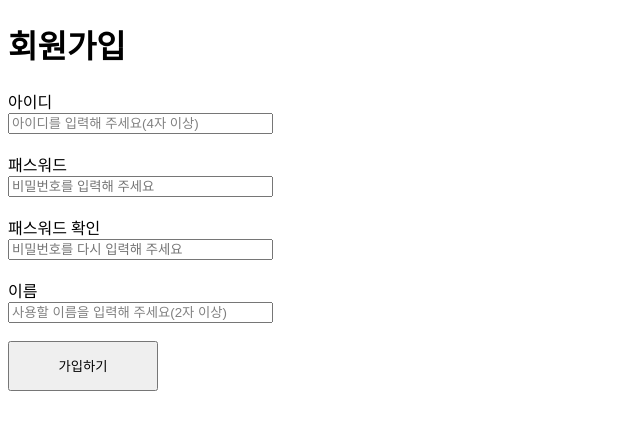
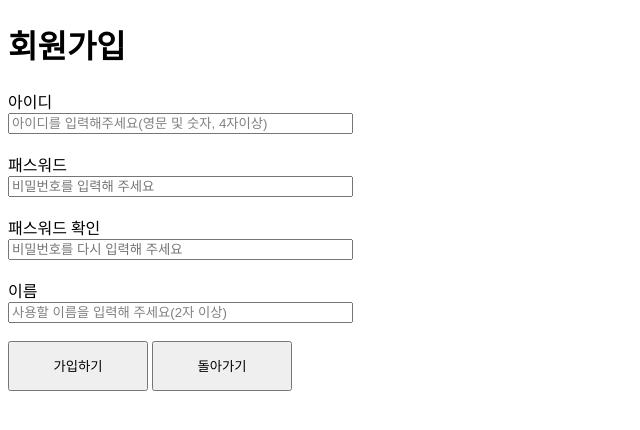
Before and after one commit to songarden/Square, a Flask app: page /signup in a window 1280 px wide. Shown: the top 430 px of the page, without its empty margins (0-640 px from the left). Run offline with Flask 3, Linux system fonts and the light colour scheme.

```diff
--- a/app.py
+++ b/app.py
@@ -1,5 +1,6 @@
 from flask import Flask, render_template, request, jsonify, redirect, url_for
 from pymongo import MongoClient
+import re
 
 app = Flask(__name__)
 
@@ -86,25 +87,49 @@ def signup_process():
         password_confirm = data["password_confirm"]
         username = data["username"]
 
+        # 에러를 받을 딕셔너리를 만든다
+        errors = {}
+
+        # 유저 id가 영문, 숫자가 아니면 에러 메세지를 반환한다
+        pattern = "^[A-Za-z0-9]+$"
+        if not re.match(pattern, userid):
+            errors["useridError"] = "id는 영문 및 숫자로 구성되어야 합니다"
+
         # 유저 id가 너무 짧으면 에러 메세지를 반환한다
         if len(userid) <= 3:
-            return jsonify({"useridError": "id가 너무 짧습니다"})
+            errors["useridError"] = "id가 너무 짧습니다"
+
+        # 유저 id에 공백이 있으면 에러 메세지를 반환한다
+        if ' ' in userid:
+            errors["useridError"] = "id에는 공백이 없어야 합니다"
 
         # 유저 이름이 너무 짧으면 에러 메세지를 반환한다
-        if len(userid) <= 1:
-            return jsonify({"usernameError": "이름이 너무 짧습니다"})
+        if len(username) <= 1:
+            errors["usernameError"] = "이름이 너무 짧습니다"
+
+        # 유저 이름에 공백이 있으면 에러 메세지를 반환한다
+        if ' ' in username:
+            errors["usernameError"] = "이름에는 공백이 없어야 합니다"
+
+        # 패스워드가 너무 짧으면 에러 메세지를 반환한다
+        if len(password) <= 4:
+            errors["passwordconfirmError"] = "패스워드가 너무 짧습니다"
 
         # 패스워드가 일치하지 않으면 에러 메세지를 반환한다
         if password != password_confirm:
-            return jsonify({"passwordconfirmError": "패스워드가 일치하지 않습니다"})
+            errors["passwordconfirmError"] = "패스워드가 일치하지 않습니다"
 
         # 유저 id가 기존에 있는지 검증한다. 있으면 에러 메세지를 띄운다
         check_userid = db.users.find_one({"userid": userid})
         check_username = db.users.find_one({"username": username})
         if check_userid is not None:
-            return jsonify({"useridError": "아이디가 중복됩니다"})
+            errors["useridError"] = "이미 등록된 아이디입니다"
         if check_username is not None:
-            return jsonify({"usernameError": "이름이 중복됩니다"})
+            errors["usernameError"] = "이미 등록된 이름입니다"
+
+        # 에러가 있으면 클라이언트에 반환한다
+        if errors:
+            return jsonify(errors)
 
         # 검증을 통과하면 db에 유저 정보를 저장한다.
         user_new = {
@@ -115,7 +140,8 @@ def signup_process():
             "max_score_date": "",
         }
         db.users.insert_one(user_new)
-        # 성공하면 메인 페이지로 돌아간다
+        # # 성공하면 메인 페이지로 돌아간다
         return jsonify({"success":"회원 가입이 완료되었습니다!"})
+        return redirect("/main")
 
 app.run("0.0.0.0", port=5020, threaded=True, debug=True)
--- a/templates/ranking.j2
+++ b/templates/ranking.j2
@@ -28,5 +28,6 @@
         </tr>
         {% endfor %}
     </table>
+    <a href="/main"><button style="width: 140px; height : 50px;">다시하기</button></a>
 </body>
 </html>
--- a/templates/signup.j2
+++ b/templates/signup.j2
@@ -29,30 +29,32 @@
         <div>
             <label for="userid">아이디</label>
             <br>
-            <input type="text" name="userid" id="userid" required placeholder="아이디를 입력해 주세요(4자 이상)" size=30>
+            <input type="text" name="userid" id="userid" required placeholder="아이디를 입력해주세요(영문 및 숫자, 4자이상)" size=40>
             <div id="errormsg_id" , class="error"></div>
             <br>
 
             <label for="password">패스워드</label>
             <br>
-            <input type="password" name="password" id="password" required placeholder="비밀번호를 입력해 주세요" size=30>
+            <input type="password" name="password" id="password" required placeholder="비밀번호를 입력해 주세요" size=40>
             <div id="errormsg_pw" , class="error"></div>
             <br>
 
             <label for="password">패스워드 확인</label>
             <br>
             <input type="password" name="password_confirm" id="password_confirm" required placeholder="비밀번호를 다시 입력해 주세요"
-                size=30>
+                size=40>
             <div id="errormsg_pw_confirm" , class="error"></div>
             <br>
 
             <label for="username">이름</label>
             <br>
-            <input type="text" name="username" id="username" required placeholder="사용할 이름을 입력해 주세요(2자 이상)" size=30>
+            <input type="text" name="username" id="username" required placeholder="사용할 이름을 입력해 주세요(2자 이상)" size=40>
             <div id="errormsg_name" , class="error"></div>
             <br>
 
-            <button onclick="submit()" style="width: 150px; height : 50px;">가입하기</button>
+            <button onclick="submit()" style="width: 140px; height : 50px;">가입하기</button>
+            <a href="/main"><button style="width: 140px; height : 50px;">돌아가기</button></a>
+
         </div>
     </div>
 
@@ -108,6 +110,7 @@
                 }
                 if (result.success){
                     alert(result.success);
+                    window.location.href = '/main';
                 }
             })
             .catch(error => {
```
